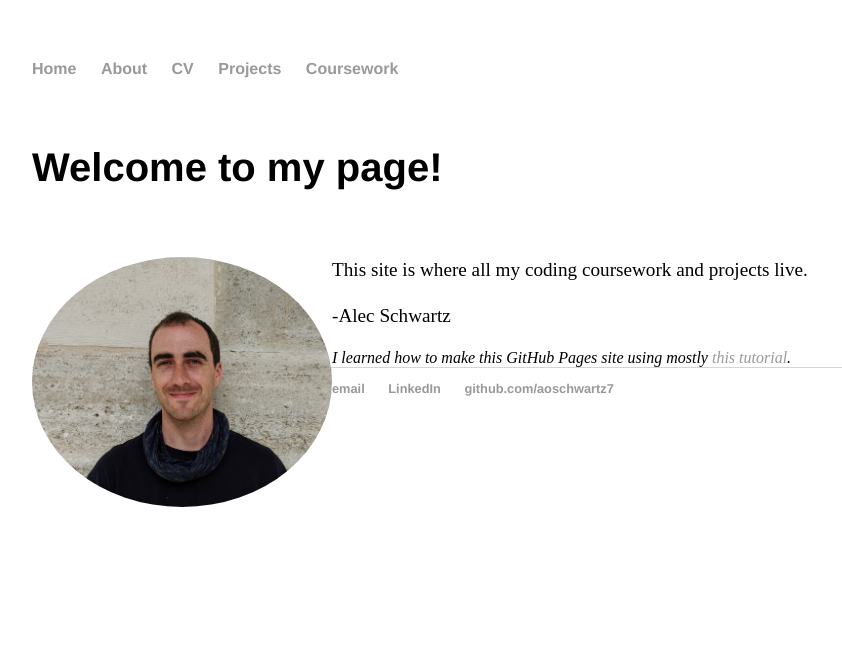
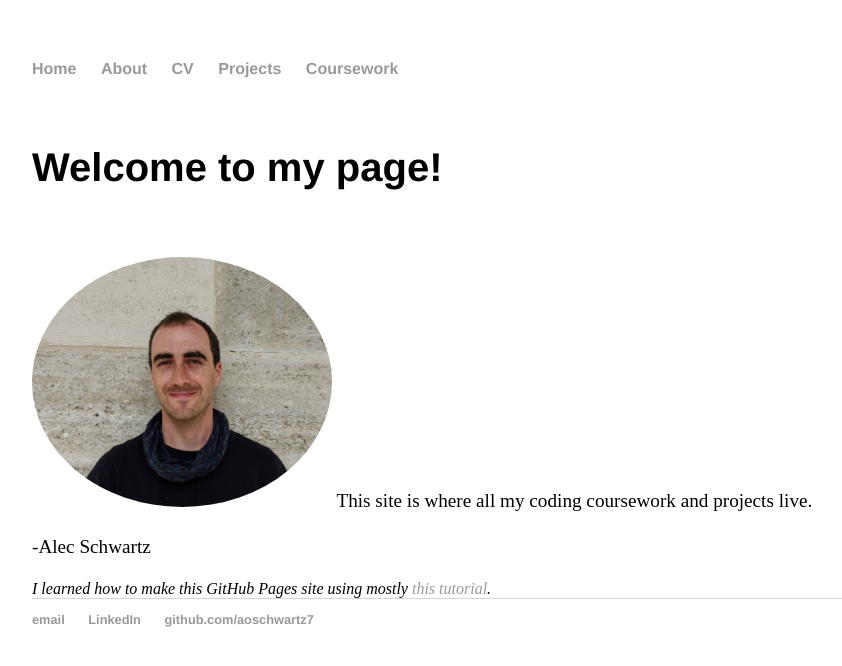
Before and after one commit to aoschwartz7/aoschwartz7.github.io, a Jekyll site: the page built from index.html, in a window 1280 px wide. Shown: the top 666 px of the page, without its empty margins (160-1002 px from the left). Built offline with Jekyll 4.4.1, drawn with Linux system fonts in a browser that asks for light colours.

Commit message:
formatting

```diff
--- a/index.html
+++ b/index.html
@@ -6,7 +6,7 @@
 
 
 <p>
-<img src="portrait.jpg" alt="me" style="float:left;width:300px;height:250px;border-radius: 50%;">
+<img src="portrait.jpg" alt="me" style="width:300px;height:250px;border-radius: 50%;">
 This site is where all my coding coursework and projects live.
 </p>
 
```
